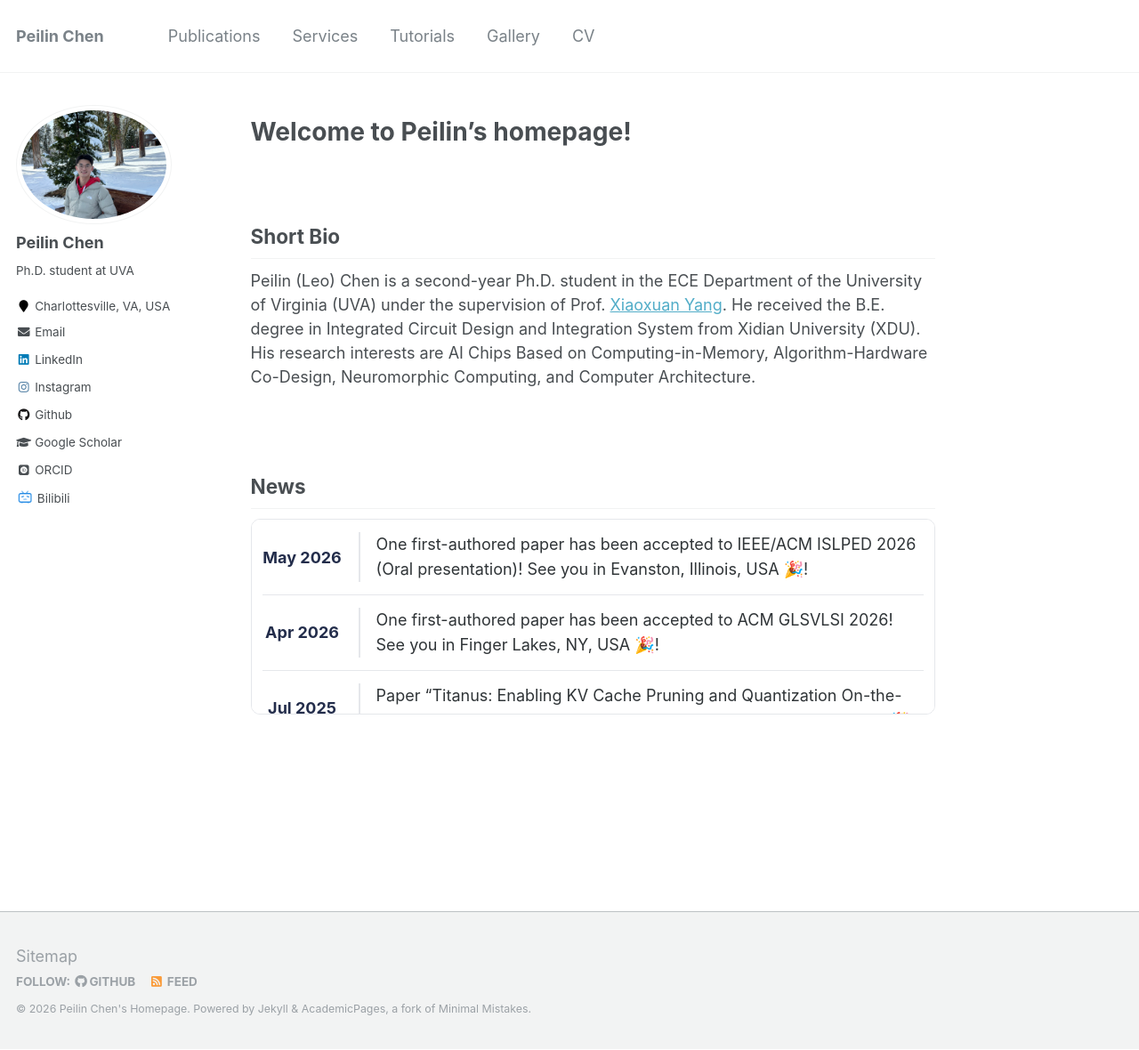
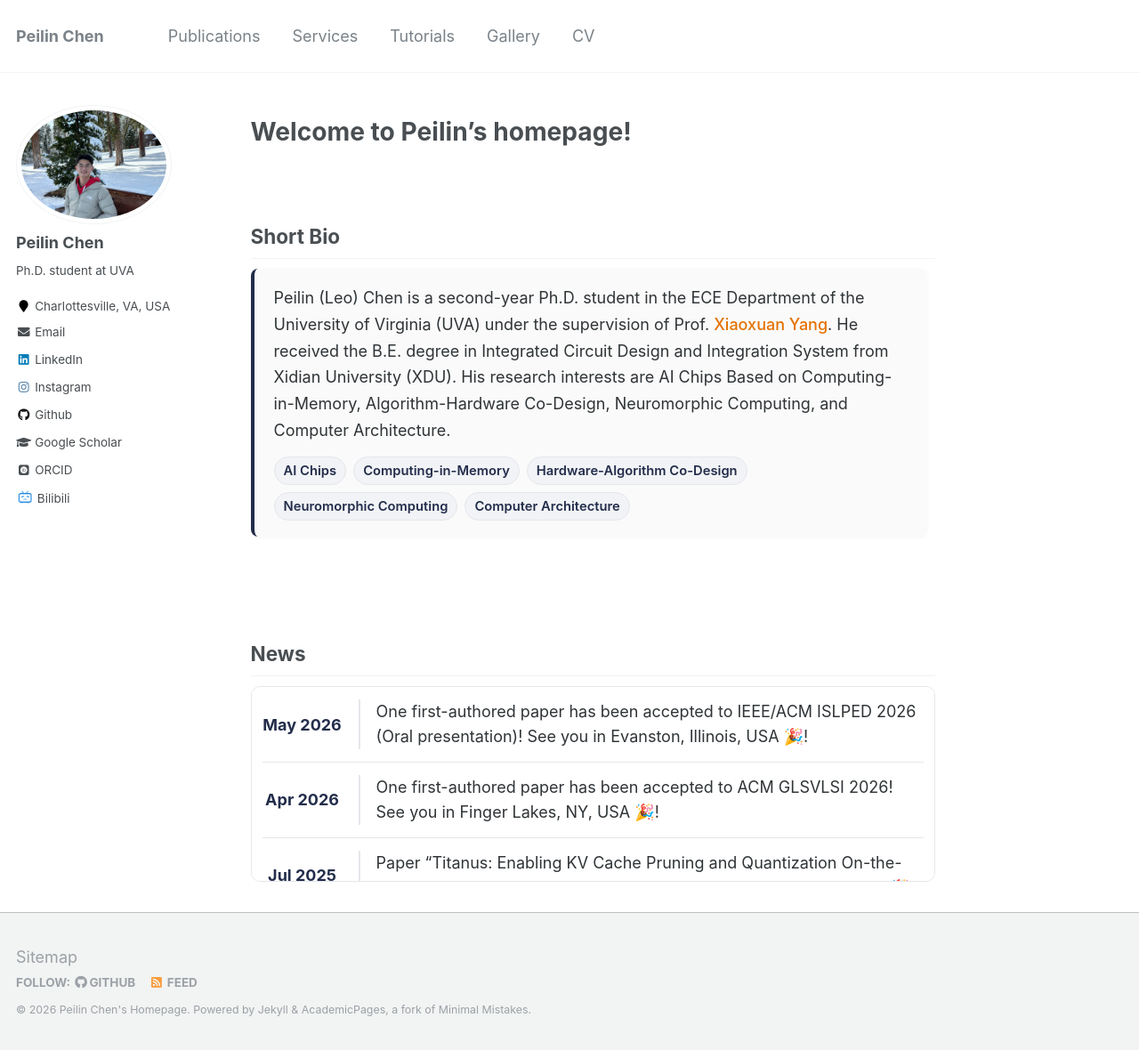
Before and after one commit to peilin-chen/peilin-chen.github.io, a Jekyll site: the page built from _pages/about.md, in a window 1280 px wide and 1180 px high. Shown: the whole window at 89% size. Built offline with Jekyll 4.4.1, drawn with Linux system fonts in a browser that asks for light colours; some web fonts are replaced; part of the change alters nothing that is shown.

Commit message:
Enhance bio section with structured layout and tags
Added a bio card with a short bio and research interests, including tags for each interest.

```diff
--- a/_pages/about.md
+++ b/_pages/about.md
@@ -14,7 +14,25 @@ redirect_from:
 
 ## Short Bio
 
-Peilin (Leo) Chen is a second-year Ph.D. student in the ECE Department of the University of Virginia (UVA) under the supervision of Prof. [Xiaoxuan Yang](https://xiaoxuan-yang.github.io/index.html). He received the B.E. degree in Integrated Circuit Design and Integration System from Xidian University (XDU). His research interests are AI Chips Based on Computing-in-Memory, Algorithm-Hardware Co-Design, Neuromorphic Computing, and Computer Architecture.
+<div class="bio-card">
+  <p>
+    Peilin (Leo) Chen is a second-year Ph.D. student in the ECE Department of the
+    University of Virginia (UVA) under the supervision of Prof.
+    <a href="https://engineering.virginia.edu/faculty/xiaoxuan-yang">Xiaoxuan Yang</a>.
+    He received the B.E. degree in Integrated Circuit Design and Integration System
+    from Xidian University (XDU). His research interests are AI Chips Based on
+    Computing-in-Memory, Algorithm-Hardware Co-Design, Neuromorphic Computing,
+    and Computer Architecture.
+  </p>
+
+  <div class="bio-tags">
+    <span>AI Chips</span>
+    <span>Computing-in-Memory</span>
+    <span>Hardware-Algorithm Co-Design</span>
+    <span>Neuromorphic Computing</span>
+    <span>Computer Architecture</span>
+  </div>
+</div>
 
 &emsp;
 
@@ -87,6 +105,55 @@ Peilin (Leo) Chen is a second-year Ph.D. student in the ECE Department of the Un
 </div>
 
 <style>
+
+.bio-card {
+    max-width: 760px;
+    padding: 18px 22px;
+    margin-top: 10px;
+    margin-bottom: 46px;
+
+    background: #fafafa;
+    border-left: 4px solid #232D4B;
+    border-radius: 8px;
+    box-shadow: 0 1px 4px rgba(0, 0, 0, 0.04);
+}
+
+.bio-card p {
+    margin: 0;
+    color: #2f3437;
+    line-height: 1.65;
+    font-size: 1em;
+}
+
+.bio-card a {
+    color: #E57200;
+    text-decoration: none;
+    font-weight: 500;
+}
+
+.bio-card a:hover {
+    color: #B84C00;
+    text-decoration: underline;
+}
+
+.bio-tags {
+    margin-top: 14px;
+    display: flex;
+    flex-wrap: wrap;
+    gap: 8px;
+}
+
+.bio-tags span {
+    display: inline-block;
+    padding: 4px 10px;
+    font-size: 0.82em;
+    font-weight: 600;
+    color: #232D4B;
+    background: #f1f3f6;
+    border: 1px solid #e5e7eb;
+    border-radius: 999px;
+}
+
 .news-container {
     width: 100%;
     max-height: 220px;
```
